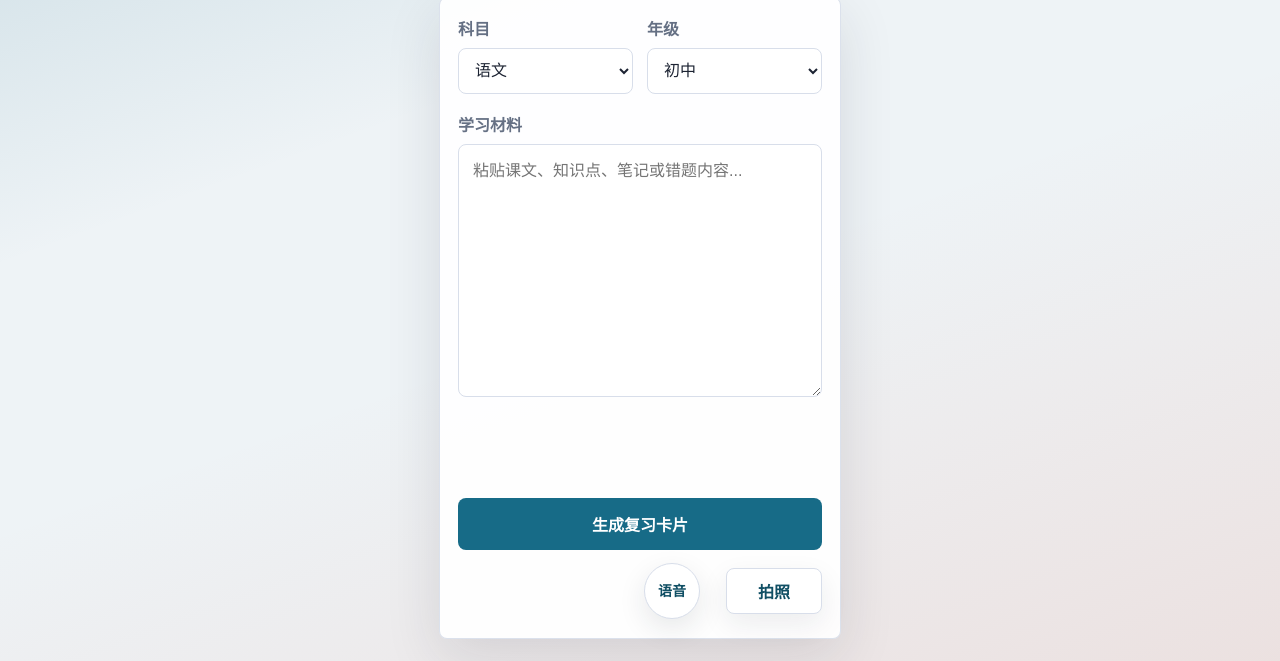
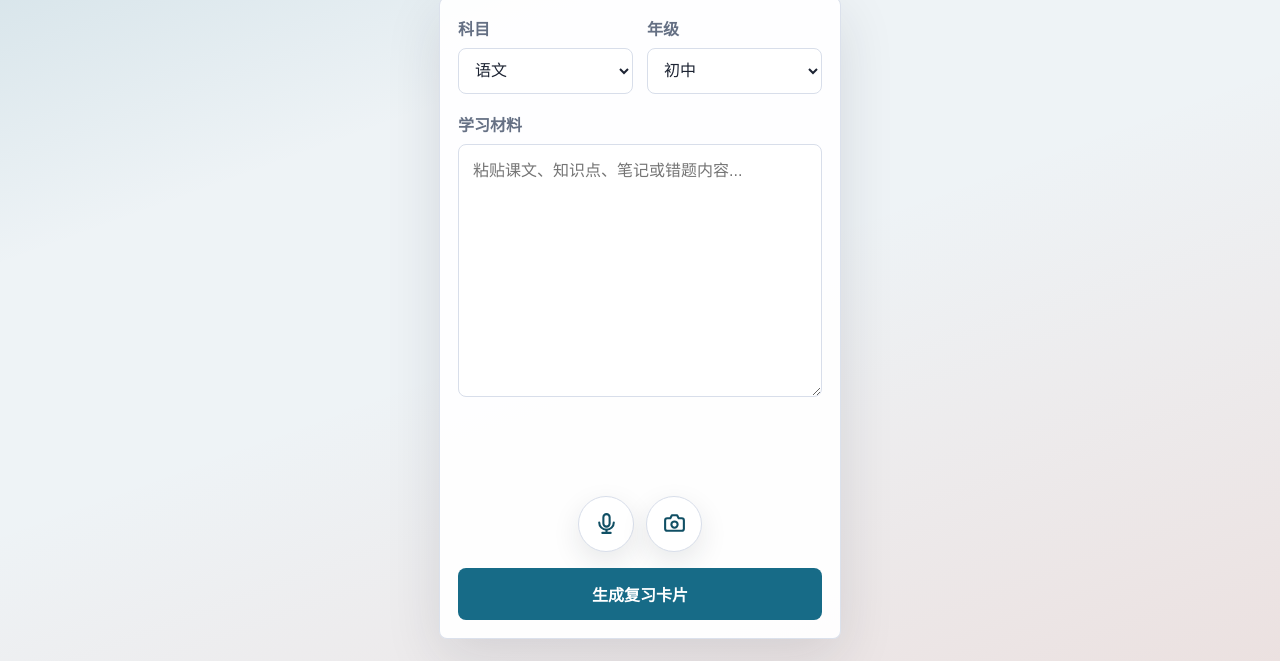
Before and after one commit to zuming58/story-adventure, a plain HTML site: page index.html in a window 1280 px wide. Shown: the part 175-836 px from the top of the page. Drawn offline with Linux system fonts and the light colour scheme.

Commit message:
Polish input action controls

```diff
--- a/app.js
+++ b/app.js
@@ -356,6 +356,8 @@ function escapeHtml(value) {
 
 document.querySelectorAll(".upcoming").forEach((button) => {
   button.addEventListener("click", () => {
+    button.classList.add("pressed");
+    window.setTimeout(() => button.classList.remove("pressed"), 260);
     showToast(`${button.dataset.upcoming}将在下一版支持，请先使用文字输入。`);
   });
 });
--- a/index.html
+++ b/index.html
@@ -60,15 +60,23 @@
 
           <p id="form-message" class="message" role="status"></p>
           <div class="bottom-actions input-actions">
-            <button class="primary-action" type="submit">生成复习卡片</button>
             <div class="input-tool-row">
               <button class="icon-action voice-action upcoming" type="button" data-upcoming="语音输入" aria-label="语音输入">
-                <span aria-hidden="true">语音</span>
+                <svg aria-hidden="true" viewBox="0 0 24 24">
+                  <path d="M12 3a3 3 0 0 0-3 3v6a3 3 0 0 0 6 0V6a3 3 0 0 0-3-3Z"></path>
+                  <path d="M19 11a7 7 0 0 1-14 0"></path>
+                  <path d="M12 18v3"></path>
+                  <path d="M8 21h8"></path>
+                </svg>
               </button>
-              <button class="photo-action upcoming" type="button" data-upcoming="拍照输入" aria-label="拍照输入">
-                <span aria-hidden="true">拍照</span>
+              <button class="icon-action photo-action upcoming" type="button" data-upcoming="拍照输入" aria-label="拍照输入">
+                <svg aria-hidden="true" viewBox="0 0 24 24">
+                  <path d="M14.5 4 16 7h3a2 2 0 0 1 2 2v8a2 2 0 0 1-2 2H5a2 2 0 0 1-2-2V9a2 2 0 0 1 2-2h3l1.5-3h5Z"></path>
+                  <circle cx="12" cy="13" r="3"></circle>
+                </svg>
               </button>
             </div>
+            <button class="primary-action generate-action" type="submit">生成复习卡片</button>
           </div>
         </form>
       </section>
--- a/styles.css
+++ b/styles.css
@@ -240,44 +240,54 @@ button:disabled {
 .input-actions {
   display: flex;
   flex-direction: column;
-  gap: 12px;
+  gap: 14px;
 }
 
 .input-tool-row {
-  min-height: 58px;
-  display: grid;
-  grid-template-columns: 1fr 70px 96px;
+  min-height: 60px;
+  display: flex;
   align-items: center;
+  justify-content: center;
   gap: 12px;
 }
 
 .icon-action {
   width: 56px;
   height: 56px;
-  grid-column: 2;
   border: 1px solid var(--line);
   border-radius: 50%;
   background: #fff;
   color: var(--primary-dark);
   box-shadow: 0 10px 28px rgba(29, 36, 51, 0.1);
+  transition: background 0.16s ease, color 0.16s ease, transform 0.16s ease, border-color 0.16s ease;
 }
 
-.icon-action span {
+.icon-action svg {
   display: block;
-  font-size: 14px;
-  font-weight: 800;
-  line-height: 1;
+  width: 25px;
+  height: 25px;
+  margin: 0 auto;
+  fill: none;
+  stroke: currentColor;
+  stroke-width: 2;
+  stroke-linecap: round;
+  stroke-linejoin: round;
 }
 
-.photo-action {
-  grid-column: 3;
-  min-height: 46px;
-  border: 1px solid var(--line);
-  border-radius: 8px;
-  background: #fff;
-  color: var(--primary-dark);
-  font-weight: 800;
-  box-shadow: 0 10px 28px rgba(29, 36, 51, 0.08);
+.icon-action:hover,
+.icon-action:focus-visible,
+.icon-action.pressed {
+  border-color: var(--primary);
+  background: var(--primary);
+  color: #fff;
+}
+
+.icon-action:active {
+  transform: scale(0.94);
+}
+
+.generate-action {
+  width: 100%;
 }
 
 .loader {
```
